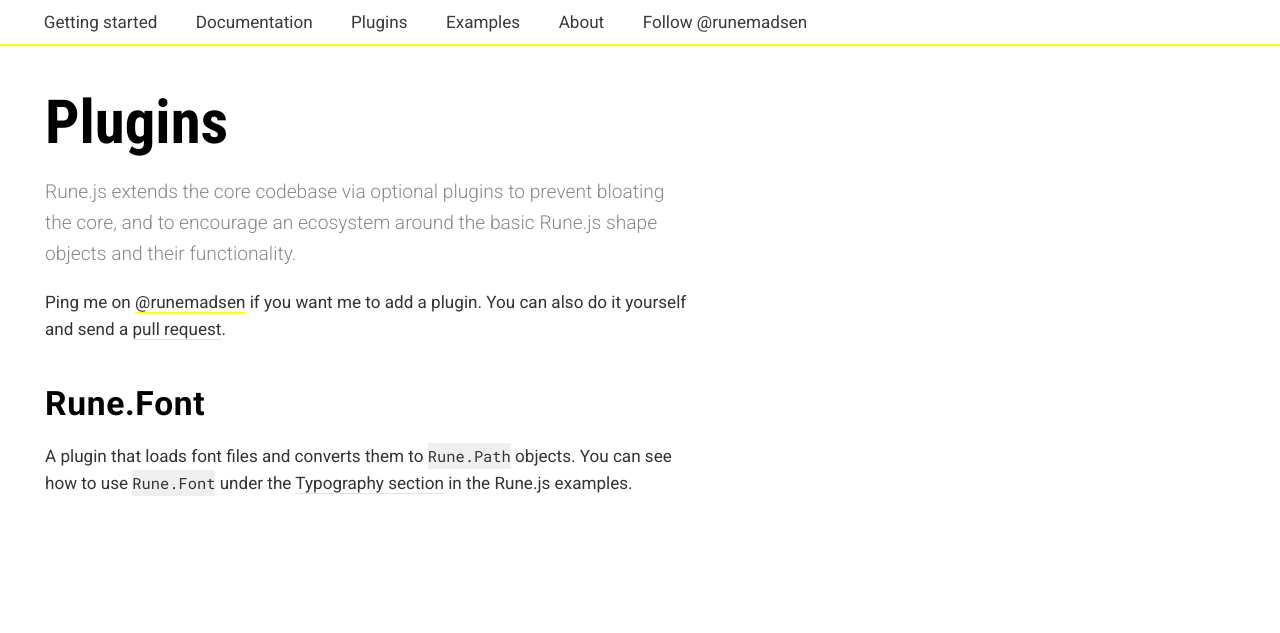
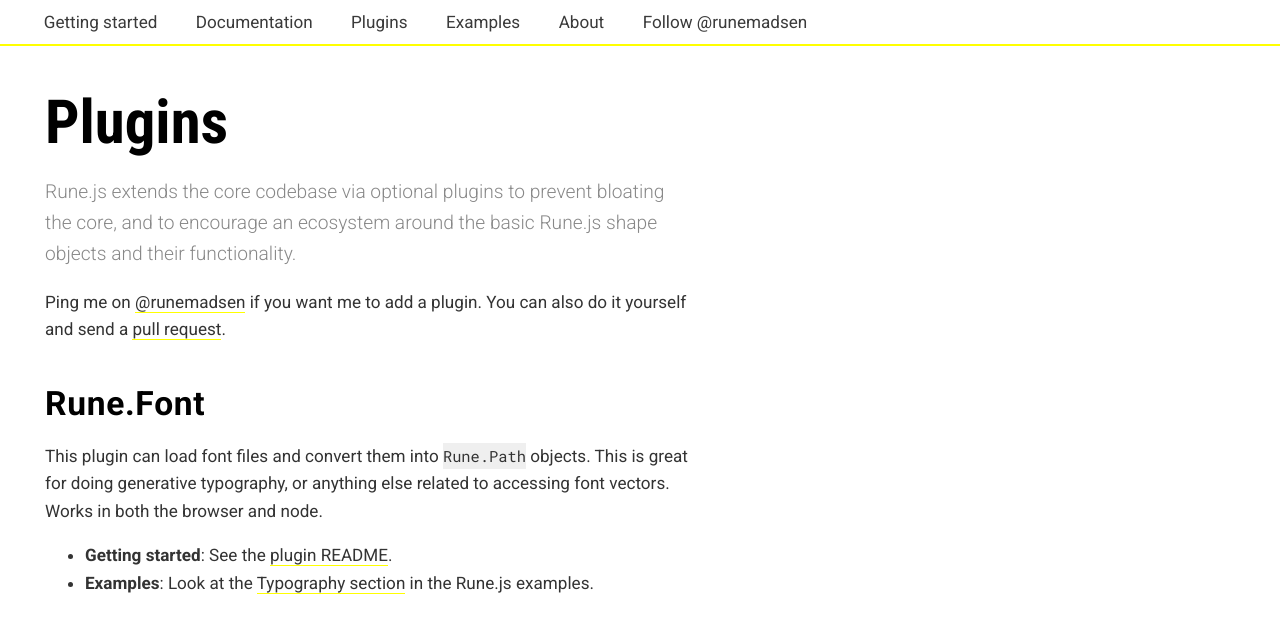
Before and after one commit to runemadsen/rune.js, a Jekyll site: the page built from plugins.md, in a window 1280 px wide. Shown: the top 633 px of the page. Built offline with Jekyll 4.4.1, drawn with Linux system fonts in a browser that asks for light colours; nearby versions of some CDN libraries; comment, search, counter and statistics services are not loaded.

Commit message:
more work on plugins

```diff
--- a/plugins.md
+++ b/plugins.md
@@ -11,4 +11,7 @@
 
 ## Rune.Font
 
-A plugin that loads font files and converts them to `Rune.Path` objects. You can see how to use `Rune.Font` under the [Typography section](http://printingcode.runemadsen.com/examples/#typography) in the Rune.js examples.
+This plugin can load font files and convert them into `Rune.Path` objects. This is great for doing generative typography, or anything else related to accessing font vectors. Works in both the browser and node.
+
+- **Getting started**: See the [plugin README](https://github.com/runemadsen/rune.fonts.js).
+- **Examples**: Look at the [Typography section](http://printingcode.runemadsen.com/examples/#typography) in the Rune.js examples.
```
